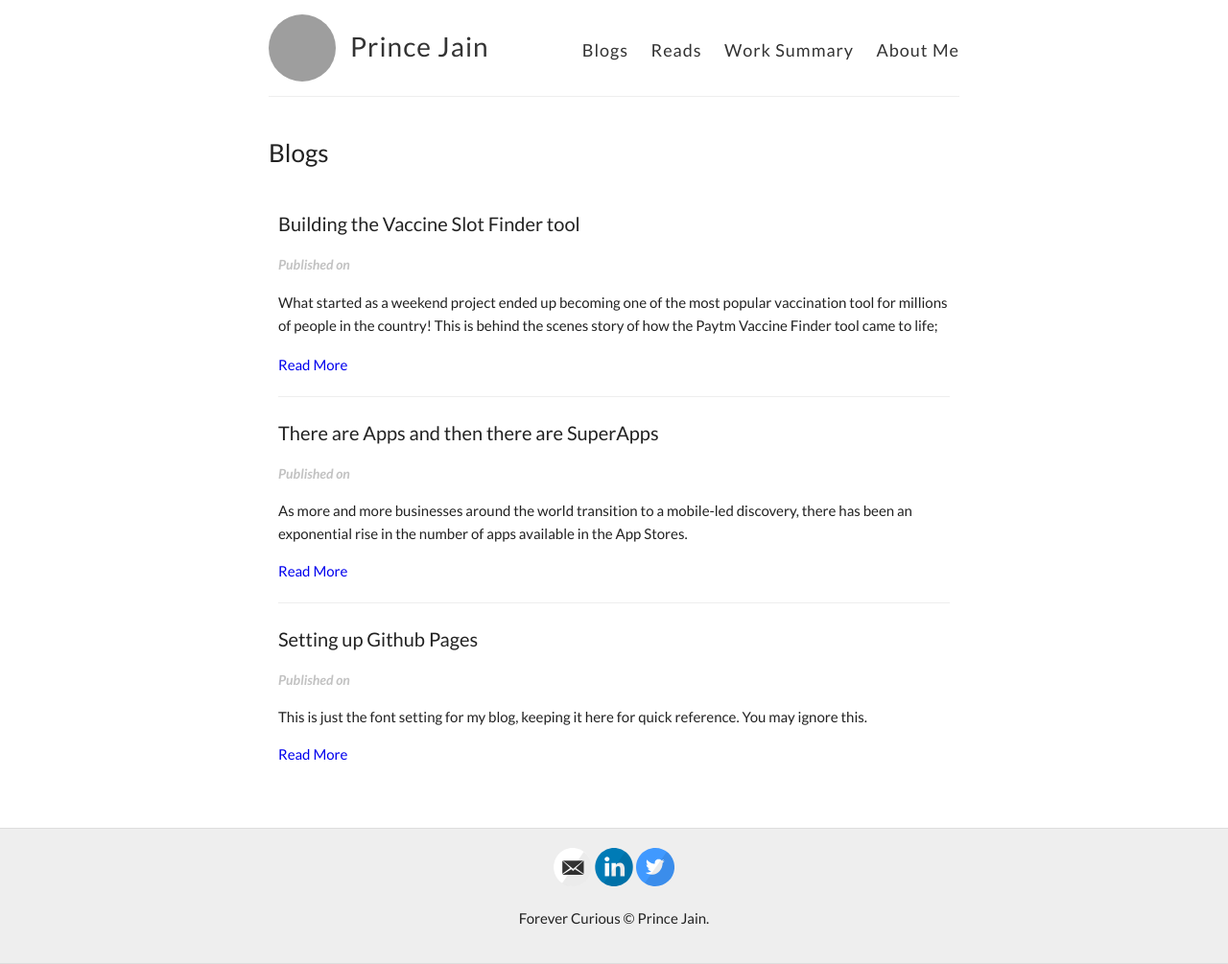
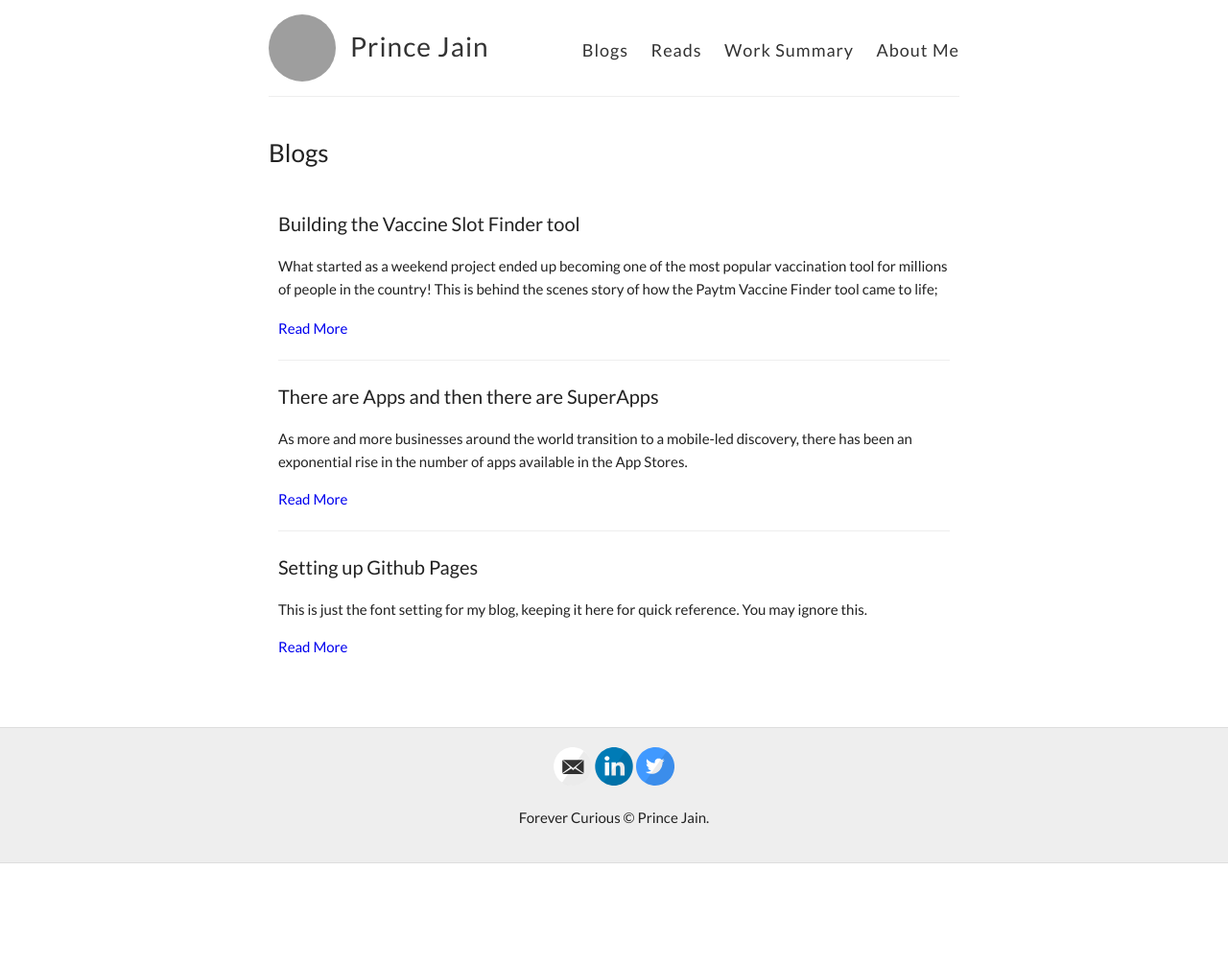
Before and after one commit to product-noob/product-noob.github.io, a Jekyll site: the page built from blog.md, in a window 1280 px wide. Shown: the whole page at 96% size. Built offline with Jekyll 4.4.1, drawn with Linux system fonts in a browser that asks for light colours; after the commit the page ends 900 px from its top, so only the background shows below that; grey boxes are pictures that could not be loaded.

Commit message:
Update blog.html

```diff
--- a/_layouts/blog.html
+++ b/_layouts/blog.html
@@ -7,7 +7,6 @@ layout: default
 	<div class="posts"> {% for post in site.posts %}
 		<article class="post">
      			<h4><a href="{{ site.baseurl }}{{ post.url }}" class="blogheader">{{ post.title }}</a></h4>
-			<div class="date"> Published on {{ page.date | date: "%B %e, %Y" }} </div>
 			<div class="entry"> <div class="blogsubtext">{{ post.excerpt }} </div> </div>
 			<a href="{{ site.baseurl }}{{ post.url }}" class="read-more">Read More</a>
 		</article> {% endfor %}
```
